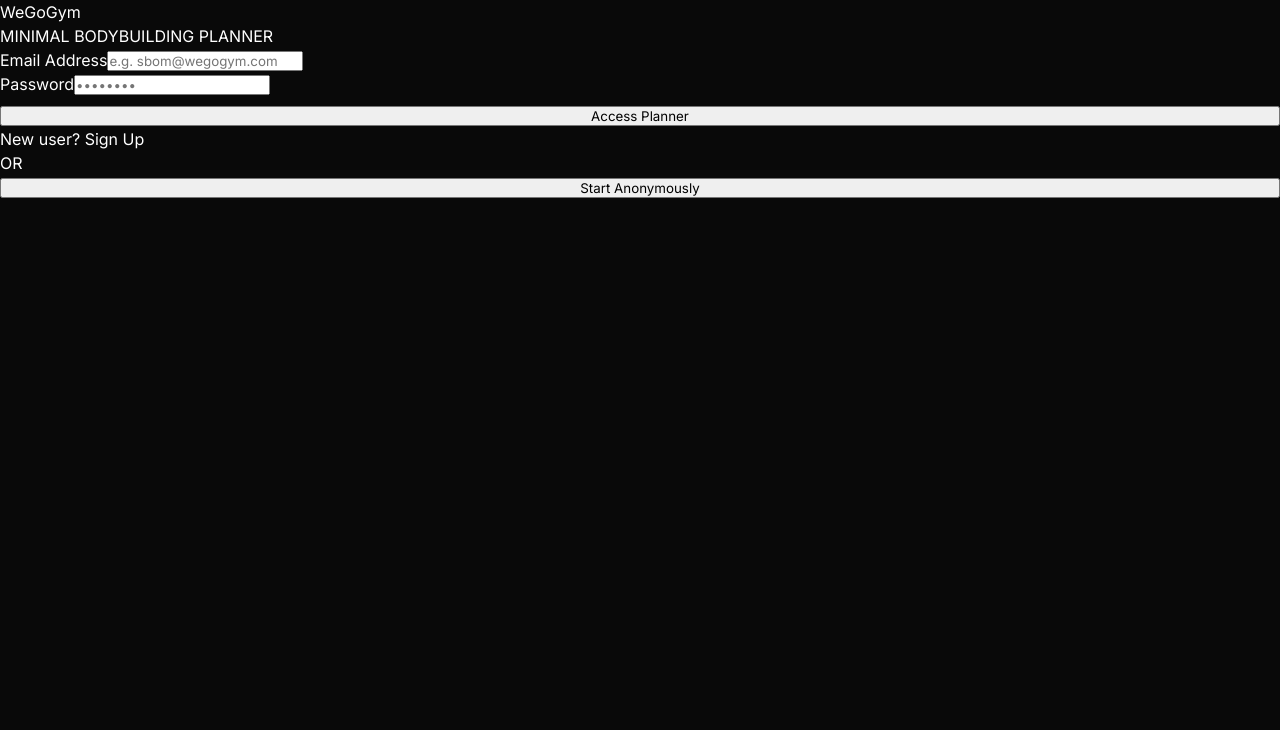
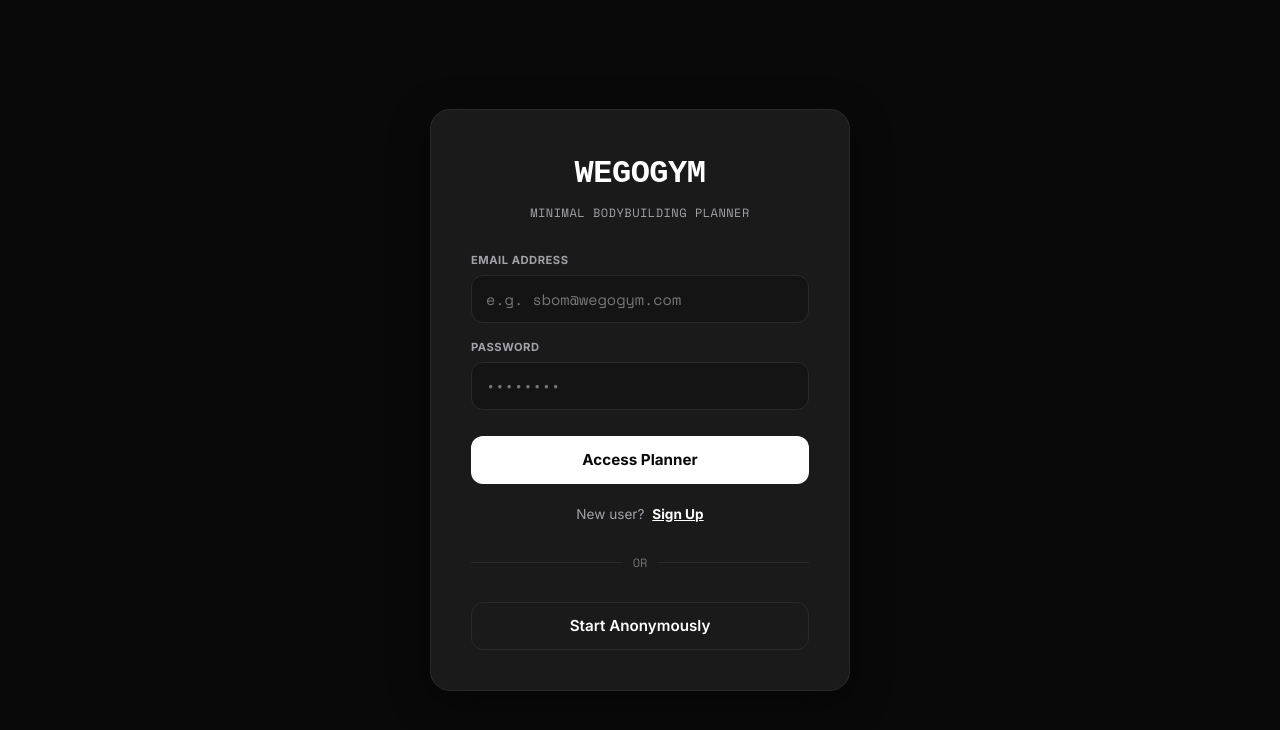
Before and after one commit to subh9m/WeGoGym, a React (Vite) app: page /#/food in a window 1280 px wide. Shown: the top 730 px of the page. Built offline with nearby package versions, Linux system fonts and the light colour scheme; no server answers; a web font is replaced by a local one.

Commit message:
style: complete premium visual overhaul of Auth and Onboarding pages

```diff
--- a/src/components/Auth.jsx
+++ b/src/components/Auth.jsx
@@ -71,9 +71,10 @@ export default function Auth() {
         <form className="auth-form" onSubmit={handleSubmit}>
           <div className="auth-input-group">
             <label className="auth-input-label">Email Address</label>
+            <div className="premium-input-box">
               <input
                 type="email"
-              className="nothing-input"
+                className="premium-inner-input"
                 placeholder="e.g. sbom@wegogym.com"
                 value={email}
                 onChange={(e) => setEmail(e.target.value)}
@@ -81,12 +82,14 @@ export default function Auth() {
                 required
               />
             </div>
+          </div>
 
           <div className="auth-input-group">
             <label className="auth-input-label">Password</label>
+            <div className="premium-input-box">
               <input
                 type="password"
-              className="nothing-input"
+                className="premium-inner-input"
                 placeholder="••••••••"
                 value={password}
                 onChange={(e) => setPassword(e.target.value)}
@@ -94,10 +97,11 @@ export default function Auth() {
                 required
               />
             </div>
+          </div>
 
           <button
             type="submit"
-            className="btn-primary"
+            className="btn-premium-primary glow-white"
             style={{ width: "100%", marginTop: "10px" }}
             disabled={loading}
           >
@@ -126,7 +130,7 @@ export default function Auth() {
         <div className="divider-text">OR</div>
 
         <button
-          className="btn-secondary"
+          className="btn-premium-secondary glow-white"
           style={{ width: "100%" }}
           onClick={handleAnonymousLogin}
           disabled={loading}
--- a/src/components/Onboarding.jsx
+++ b/src/components/Onboarding.jsx
@@ -44,9 +44,10 @@ export default function Onboarding() {
           {/* Name Input */}
           <div className="auth-input-group">
             <label className="auth-input-label">Your Name</label>
+            <div className="premium-input-box">
               <input
                 type="text"
-              className="nothing-input"
+                className="premium-inner-input"
                 placeholder="e.g. Alex"
                 value={name}
                 onChange={(e) => setName(e.target.value)}
@@ -54,13 +55,15 @@ export default function Onboarding() {
                 required
               />
             </div>
+          </div>
 
           {/* Daily Protein Target */}
           <div className="auth-input-group">
             <label className="auth-input-label">Daily Protein Target (g)</label>
+            <div className="premium-input-box">
               <input
                 type="number"
-              className="nothing-input"
+                className="premium-inner-input"
                 value={target}
                 onChange={(e) => setTarget(parseInt(e.target.value) || 0)}
                 disabled={loading}
@@ -68,6 +71,8 @@ export default function Onboarding() {
                 max="500"
                 required
               />
+              <span className="premium-input-unit">grams</span>
+            </div>
           </div>
 
           {/* Diet Preference Selection */}
@@ -76,9 +81,10 @@ export default function Onboarding() {
             <div style={{ display: "flex", gap: "10px", marginTop: "4px" }}>
               <button
                 type="button"
-                className={`btn-secondary ${dietPref === "veg" ? "active" : ""}`}
+                className={`btn-premium-secondary ${dietPref === "veg" ? "active" : ""}`}
                 style={{
                   flex: 1,
+                  height: "48px",
                   background: dietPref === "veg" ? "var(--text-primary)" : "transparent",
                   color: dietPref === "veg" ? "var(--bg-primary)" : "var(--text-primary)",
                   fontWeight: dietPref === "veg" ? "700" : "400",
@@ -91,9 +97,10 @@ export default function Onboarding() {
               </button>
               <button
                 type="button"
-                className={`btn-secondary ${dietPref === "nonveg" ? "active" : ""}`}
+                className={`btn-premium-secondary ${dietPref === "nonveg" ? "active" : ""}`}
                 style={{
                   flex: 1,
+                  height: "48px",
                   background: dietPref === "nonveg" ? "var(--text-primary)" : "transparent",
                   color: dietPref === "nonveg" ? "var(--bg-primary)" : "var(--text-primary)",
                   fontWeight: dietPref === "nonveg" ? "700" : "400",
@@ -117,7 +124,7 @@ export default function Onboarding() {
 
           <button
             type="submit"
-            className="btn-primary"
+            className="btn-premium-primary glow-white"
             style={{ width: "100%", marginTop: "15px" }}
             disabled={loading}
           >
--- a/src/index.css
+++ b/src/index.css
@@ -1356,3 +1356,125 @@ body.light .food-library-card:hover {
     padding: 20px 16px;
   }
 }
+
+/* Premium Auth and Onboarding Card layouts */
+.auth-container {
+  display: flex;
+  align-items: center;
+  justify-content: center;
+  min-height: 100vh;
+  background-color: var(--bg-primary);
+  padding: 20px;
+}
+
+.auth-card {
+  background-color: var(--bg-card);
+  border: 1px solid var(--border-color);
+  border-radius: 20px;
+  padding: 40px;
+  width: 100%;
+  max-width: 420px;
+  box-shadow: 0 10px 40px rgba(0, 0, 0, 0.4);
+  display: flex;
+  flex-direction: column;
+  gap: 20px;
+  transition: var(--transition-normal);
+}
+
+.auth-card:hover {
+  border-color: var(--text-secondary);
+  box-shadow: 0 0 25px rgba(255, 255, 255, 0.05);
+}
+
+body.light .auth-card:hover {
+  box-shadow: 0 10px 40px rgba(0, 0, 0, 0.05);
+}
+
+.auth-header {
+  text-align: center;
+  margin-bottom: 10px;
+}
+
+.auth-logo {
+  font-family: var(--font-dot);
+  font-size: 2rem;
+  font-weight: 900;
+  text-transform: uppercase;
+  letter-spacing: -0.5px;
+  color: var(--text-primary);
+  margin-bottom: 6px;
+}
+
+.auth-sub {
+  font-family: var(--font-mono);
+  font-size: 0.75rem;
+  color: var(--text-secondary);
+  letter-spacing: 0.5px;
+  text-transform: uppercase;
+}
+
+.auth-error-msg {
+  background-color: rgba(239, 68, 68, 0.1);
+  border: 1px solid var(--accent-error);
+  color: var(--accent-error);
+  padding: 12px;
+  border-radius: 10px;
+  font-size: 0.85rem;
+  font-weight: 600;
+  text-align: center;
+}
+
+.auth-form {
+  display: flex;
+  flex-direction: column;
+  gap: 16px;
+}
+
+.auth-input-group {
+  display: flex;
+  flex-direction: column;
+  gap: 6px;
+}
+
+.auth-input-label {
+  font-size: 0.7rem;
+  color: var(--text-secondary);
+  font-weight: 700;
+  text-transform: uppercase;
+  letter-spacing: 0.5px;
+}
+
+.auth-mode-toggle {
+  text-align: center;
+  font-size: 0.85rem;
+  color: var(--text-secondary);
+}
+
+.auth-toggle-link {
+  color: var(--text-primary);
+  font-weight: 700;
+  cursor: pointer;
+  text-decoration: underline;
+  margin-left: 4px;
+}
+
+.divider-text {
+  text-align: center;
+  font-family: var(--font-mono);
+  font-size: 0.75rem;
+  color: var(--text-muted);
+  position: relative;
+  margin: 10px 0;
+  display: flex;
+  align-items: center;
+  justify-content: center;
+  gap: 10px;
+}
+
+.divider-text::before,
+.divider-text::after {
+  content: "";
+  flex: 1;
+  height: 1px;
+  background-color: var(--border-color);
+}
```
Lines whose indentation alone changed are shown as unchanged.
